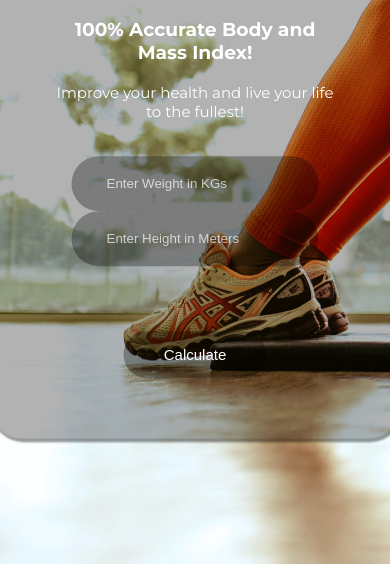
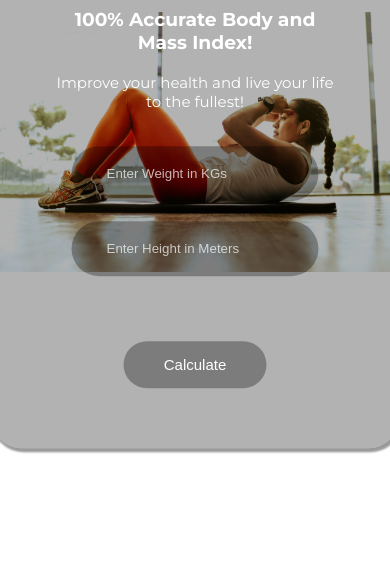
Before and after one commit to sagnik-santra/BMI-Calculator, a plain HTML site: page index.html in a window 390 px wide. Shown: the part 280-844 px from the top of the page. Drawn offline with Linux system fonts and the light colour scheme.

Commit message:
Update style.css

```diff
--- a/style.css
+++ b/style.css
@@ -70,3 +70,18 @@ h1 {
     background-color: rgba(0, 0, 0, .7);
     border-radius: 30px;
 }
+
+@media (max-width: 1230px) {
+    #height {
+        margin-top: 20px;
+    }
+}
+
+@media (max-width: 880px){
+    body {
+        background-image: url(images/image.jpg);
+        background-repeat:no-repeat;
+        background-size:contain;
+        background-position:center;
+    }
+}
```
